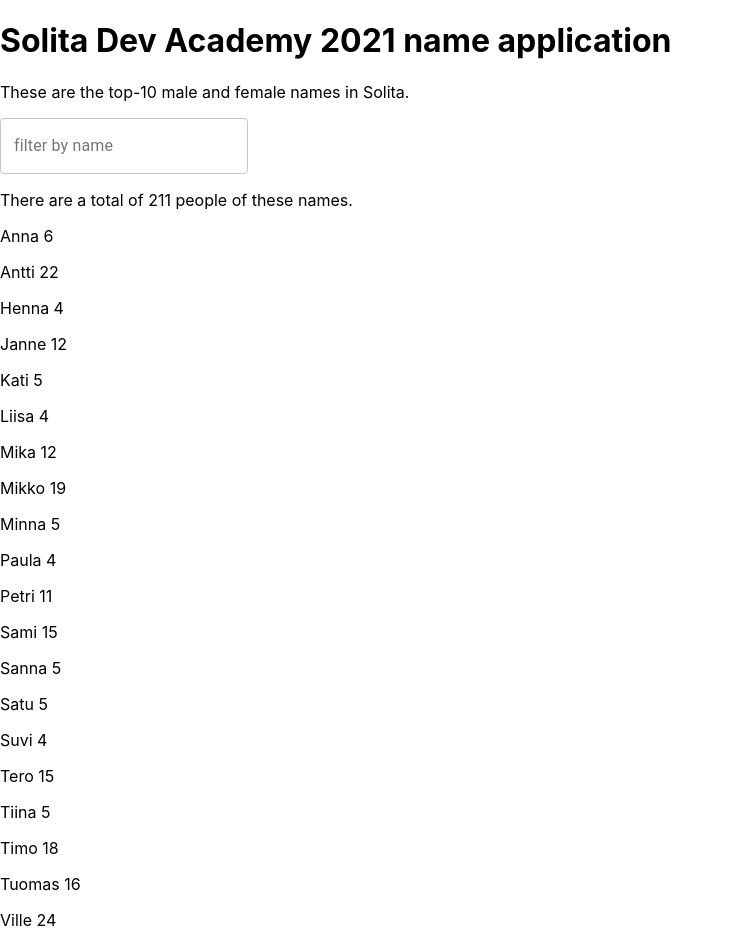
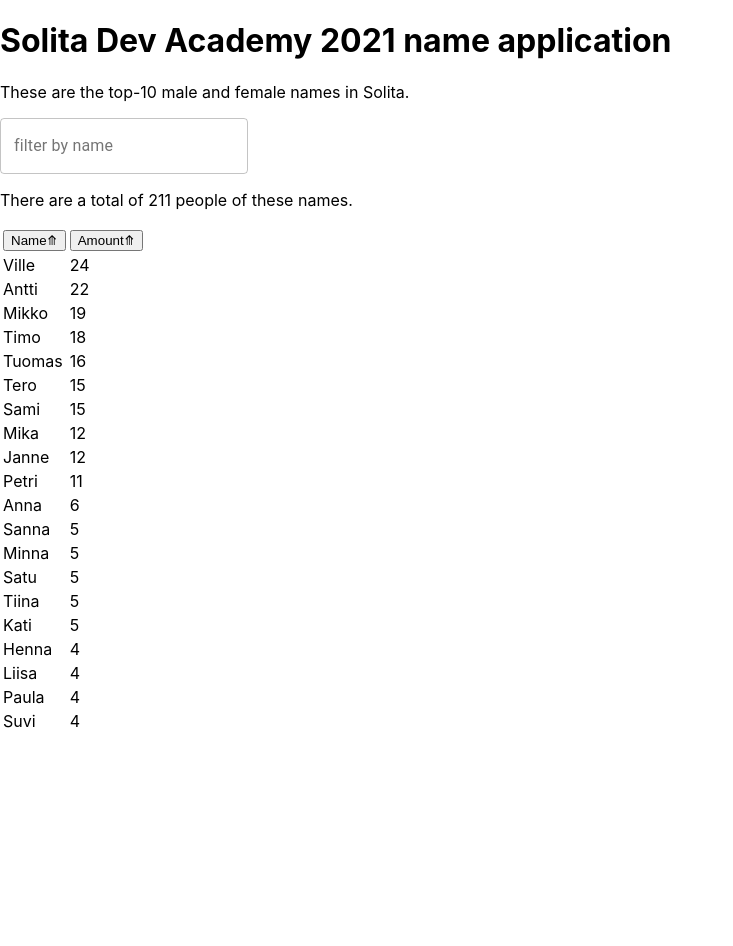
Before and after one commit to Elhefes/name-application, a React (Create React App) app: page / in a window 1280 px wide. Shown: the whole page, without its empty margins (0-733 px from the left). After the commit the page ends 800 px from the top, so only its background shows below. Built offline with nearby package versions, Linux system fonts and the light colour scheme.

Commit message:
Restructure name list

```diff
--- a/src/App.js
+++ b/src/App.js
@@ -21,13 +21,25 @@
       <p>These are the top-10 male and female names in Solita.</p>
       <Filter setFilter={setFilter} />
       <Total names={names} />
-      {names.sort(alphabetically).map((item, index) =>
-        <Name
-          key={index}
-          name={item.name}
-          amount={item.amount}
-        />
-      )}
+
+      <table>
+        <tbody>
+          <tr>
+            <th>
+              <button>Name⤊</button>
+            </th>
+            <th>
+            <button>Amount⤊</button>
+            </th>
+          </tr>
+          {names.sort(mostPopularFirst).map((item, index) =>
+            <tr key={index}>
+              <td>{item.name}</td>
+              <td>{item.amount}</td>
+            </tr>
+          )}
+        </tbody>
+      </table>
     </div>
   )
 }
```
Also changed, not shown: 1 other file (tests, documents, lock files or other folders).
